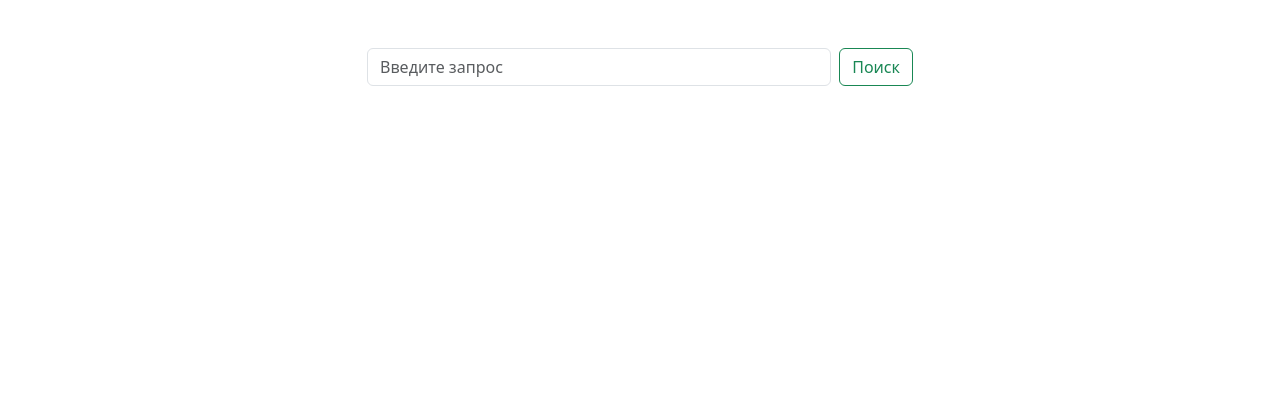
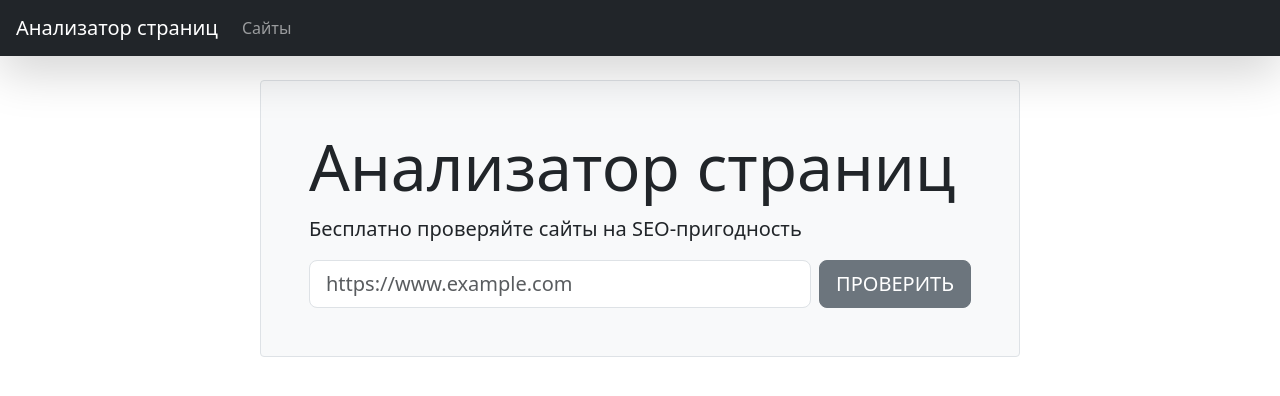
Before and after one commit to AlishaEvergreen/python-project-83, a Flask app: page / in a window 1280 px wide. Shown: the top 396 px of the page. Run offline with Flask 3, Linux system fonts and the light colour scheme.

Commit message:
Create an address entry form on the main page, a handler, and validation for the entered URL

```diff
--- a/page_analyzer/app.py
+++ b/page_analyzer/app.py
@@ -1,13 +1,55 @@
 import os
 
 from dotenv import load_dotenv
-from flask import Flask, render_template
+from flask import (
+    Flask,
+    flash,
+    redirect,
+    render_template,
+    request,
+    url_for,
+    get_flashed_messages
+)
+from page_analyzer.repository import get_db, UrlsRepository
+from page_analyzer.utils import normalize_url, validate
+
 
 load_dotenv()
+
 app = Flask(__name__)
 app.config["SECRET_KEY"] = os.getenv("SECRET_KEY")
+app.config["DATABASE_URL"] = os.getenv("DATABASE_URL")
+
+
+repo = UrlsRepository(get_db(app))
 
 
 @app.route("/")
-def hello_world():
-    return render_template('index.html')
+def home():
+    messages = get_flashed_messages(with_categories=True)
+
+    return render_template(
+        'index.html',
+        url={'id': '', 'name': '', 'created_at': ''},
+        messages=messages
+    )
+
+
+@app.route('/urls', methods=['POST'])
+def check_url():
+    url_data = request.form.get('url', '').strip()
+
+    error = validate(url_data)
+    normalized_url = normalize_url(url_data)
+
+    if error:
+        flash(error, 'error')
+        return redirect(url_for('home'))
+
+    if repo.get_url_by_name(normalized_url):
+        flash("Страница уже существует", "warning")
+        return redirect(url_for('home'))
+
+    repo.save({'url': normalized_url})
+    flash('Страница успешно добавлена', 'success')
+    return redirect(url_for('home'))
--- a/page_analyzer/templates/index.html
+++ b/page_analyzer/templates/index.html
@@ -1,26 +1,43 @@
 <!DOCTYPE html>
-<html lang="ru">
+<html lang="en">
   <head>
-  <meta charset="UTF-8">
-  <meta name="viewport" content="width=device-width, initial-scale=1.0">
-  <title>Поисковая форма</title>
-  <!-- Подключение Bootstrap CSS через CDN -->
-  <link href="https://cdn.jsdelivr.net/npm/bootstrap@5.3.0/dist/css/bootstrap.min.css" rel="stylesheet">
+    <meta charset="utf-8">
+    <meta name="viewport" content="width=device-width, initial-scale=1">
+    <title>Анализатор страниц</title>
+    <link href="https://cdn.jsdelivr.net/npm/bootstrap@5.3.3/dist/css/bootstrap.min.css" rel="stylesheet" integrity="sha384-QWTKZyjpPEjISv5WaRU9OFeRpok6YctnYmDr5pNlyT2bRjXh0JMhjY6hW+ALEwIH" crossorigin="anonymous">
   </head>
+
   <body>
-  <div class="container mt-5">
+
+    <header>
+      {% include "navbar.html" %}
+    </header>
+
+    {% if messages %}
+      <ul class=flashes>
+      {% for category, message in messages %}
+        <li class="{{ category }}">{{ message }}</li>
+      {% endfor %}
+      </ul>
+    {% endif %}
+
+    <main>
+      <div class="container-lg mt-4">
         <div class="row justify-content-center">
-      <div class="col-md-6">
-        <!-- Поисковая форма -->
-        <form class="d-flex" role="search">
-          <input class="form-control me-2" type="search" placeholder="Введите запрос" aria-label="Search">
-          <button class="btn btn-outline-success" type="submit">Поиск</button>
+          <div class="col-12 col-md-10 col-lg-8 mx-auto border rounded-1 bg-light p-5">
+            <h1 class="display-3">Анализатор страниц</h1>
+            <p class="lead">Бесплатно проверяйте сайты на SEO-пригодность</p>
+
+            <form action="/urls" method="post" class="d-flex justify-content-center">
+                <label for="url" class="form-label visually-hidden">Url для проверки на SEO-пригодность</label>
+                <input type="text" required name="url" placeholder="https://www.example.com" class="form-control form-control-lg me-2" value="{{ url.name }}">
+                <input type="submit" value="Проверить" class="btn btn-secondary btn-lg text-uppercase">
             </form>
+
           </div>
         </div>
       </div>
+    </main>
 
-  <!-- Подключение Bootstrap JS через CDN -->
-  <script src="https://cdn.jsdelivr.net/npm/bootstrap@5.3.0/dist/js/bootstrap.bundle.min.js"></script>
   </body>
 </html>
--- /dev/null
+++ b/page_analyzer/templates/navbar.html
@@ -0,0 +1,10 @@
+<nav class="navbar navbar-expand-lg navbar-dark bg-dark shadow-lg px-3 ">
+      <a class="navbar-brand" href="/">Анализатор страниц</a>
+      <div id="navbarNav">
+        <ul class="navbar-nav">
+          <li class="nav-item">
+            <a class="nav-link" href="/urls">Сайты</a>
+          </li>
+        </ul>
+      </div>
+</nav>
--- a/pyproject.toml
+++ b/pyproject.toml
@@ -10,6 +10,8 @@ readme = "README.md"
 dependencies = [
     "flask>=3.1.0",
     "gunicorn>=23.0.0",
+    "psycopg2-binary>=2.9.10",
+    "validators>=0.34.0",
 ]
 
 [dependency-groups]
```
Also changed, not shown: page_analyzer/repository.py (added, +30 -0 lines), page_analyzer/utils.py (added, +14 -0 lines), 1 other file. Lines whose indentation alone changed are shown as unchanged.
